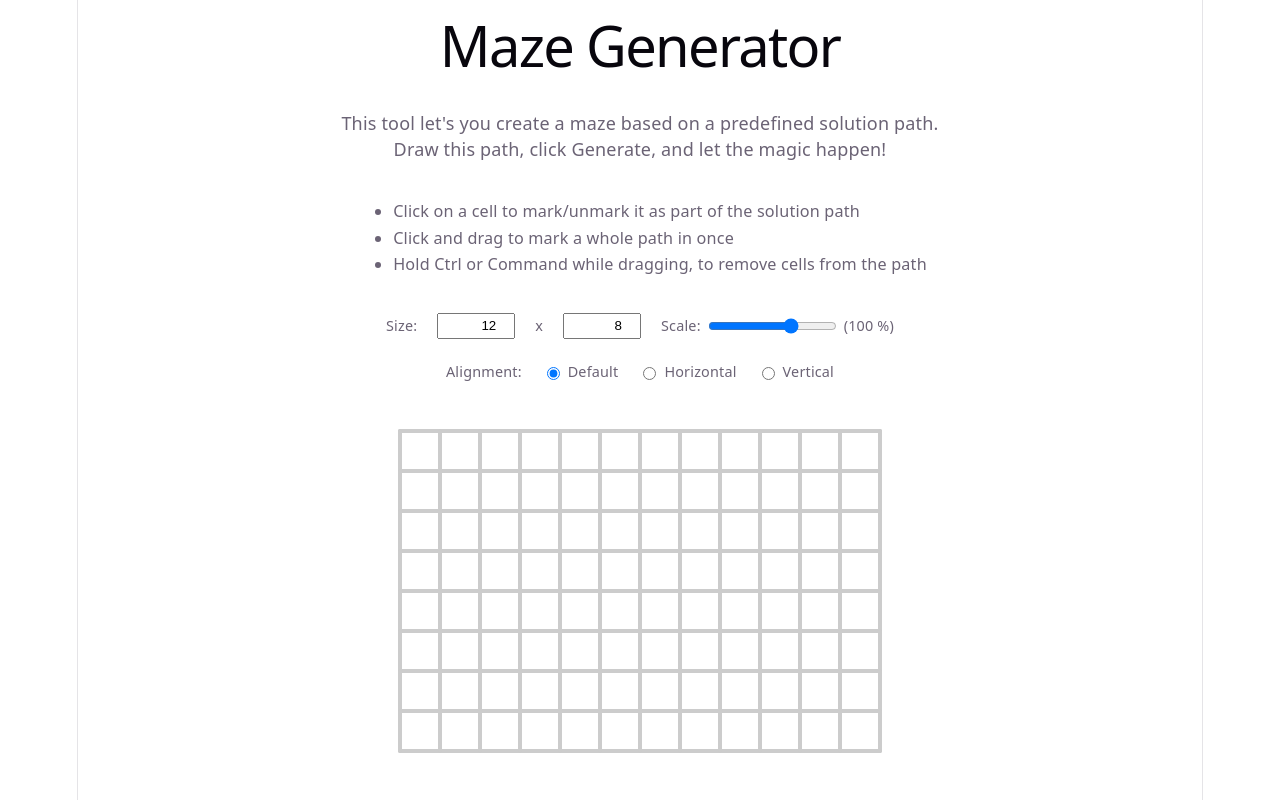
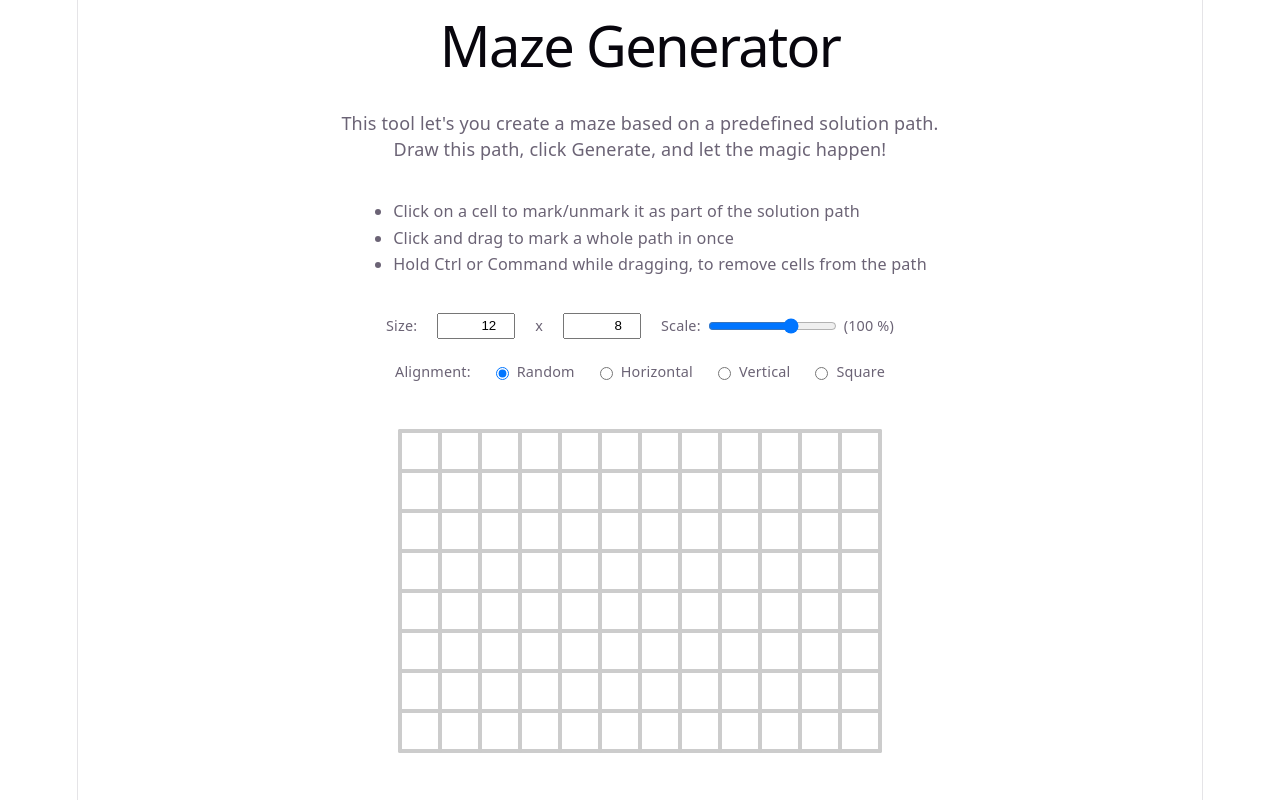
Before and after one commit to sampie777/mazegenerator, a React (Vite) app: page / in a window 1280 px wide. Shown: the top 800 px of the page. Built offline with nearby package versions, Linux system fonts and the light colour scheme.

Commit message:
feat: Added square alignment

```diff
--- a/src/App.tsx
+++ b/src/App.tsx
@@ -17,7 +17,7 @@ const App = () => {
   const [width, setWidth] = useState(12);
   const [height, setHeight] = useState(8);
   const [scale, setScale] = useState(100);
-  const [alignment, setAlignment] = useState<Alignment>("default");
+  const [alignment, setAlignment] = useState<Alignment>("random");
 
   const stepDurationRef = useRef(stepDuration);
   const shouldStopRef = useRef(false);
@@ -126,10 +126,10 @@ const App = () => {
           <label>
             <input type={"radio"}
                    name={"alignment"}
-                   value={"default"}
-                   checked={alignment == "default"}
+                   value={"random"}
+                   checked={alignment == "random"}
                    onChange={e => setAlignment(e.target.value as Alignment)} />
-            Default
+            Random
           </label>
           <label>
             <input type={"radio"}
@@ -146,6 +146,14 @@ const App = () => {
                    checked={alignment == "vertical"}
                    onChange={e => setAlignment(e.target.value as Alignment)} />
             Vertical
+          </label>
+          <label>
+            <input type={"radio"}
+                   name={"alignment"}
+                   value={"square"}
+                   checked={alignment == "square"}
+                   onChange={e => setAlignment(e.target.value as Alignment)} />
+            Square
           </label>
         </div>
 
--- a/src/logic/maze/generator.ts
+++ b/src/logic/maze/generator.ts
@@ -1,4 +1,4 @@
-import type { Alignment, Cell } from "./definitions.ts";
+import type { Alignment, Cell, Dimension } from "./definitions.ts";
 
 export namespace Generator {
   export type Options = {
@@ -31,7 +31,7 @@ export namespace Generator {
     cells: Cell[][],
     options: Options = {
       pathLengths: 0.07,
-      alignment: "default",
+      alignment: "random",
     },
     preCalculationCallback?: () => Promise<boolean>
   ) => {
@@ -133,7 +133,15 @@ export namespace Generator {
       return null;
     }
 
-    const nextCell = getNextCell(cell, unexplored, alignment);
+    const nextCell = getNextCell(
+      cell,
+      unexplored,
+      alignment,
+      {
+        width: cells[0].length,
+        height: cells.length
+      }
+    );
     nextCell.explored = true;
 
     // Remove wall between the cells
@@ -141,22 +149,49 @@ export namespace Generator {
     return nextCell;
   }
 
-  const getNextCell = (from: Cell, cells: Cell[], alignment: Alignment) => {
+  const getNextCell = (from: Cell, cells: Cell[], alignment: Alignment, mazeSize: Dimension) => {
+
     if (cells.length == 0) throw Error("Expected at least 1 cell in unexplored cells")
     if (cells.length == 1) return cells[0];
 
     const verticalNeighbors = cells.filter(cell => cell.x == from.x)
     const horizontalNeighbors = cells.filter(cell => cell.y == from.y)
 
-    if (alignment == "default" || verticalNeighbors.length == 0 || horizontalNeighbors.length == 0) {
+    if (alignment == "random" || verticalNeighbors.length == 0 || horizontalNeighbors.length == 0) {
       return cells[getRandomIndex(cells.length)];
     }
 
-    const followAlignmentChance = 0.25;
-    if (Math.random() > (alignment == "horizontal" ? 1 - followAlignmentChance : followAlignmentChance)) {
-      return verticalNeighbors[getRandomIndex(verticalNeighbors.length)];
+    if (alignment == "horizontal" || alignment == "vertical") {
+      const followAlignmentChance = 0.75;
+
+      if (Math.random() > (alignment == "horizontal" ? followAlignmentChance : 1 - followAlignmentChance)) {
+        return verticalNeighbors[getRandomIndex(verticalNeighbors.length)];
+      }
+      return horizontalNeighbors[getRandomIndex(horizontalNeighbors.length)];
     }
-    return horizontalNeighbors[getRandomIndex(horizontalNeighbors.length)];
+
+    if (alignment == "square") {
+      const followAlignmentChance = 0.93;
+      const pos = {
+        x: from.x,
+        y: from.y,
+      }
+
+      // Mirror so the cells seems to be in the first quadrant
+      if (pos.x > mazeSize.width / 2) pos.x = mazeSize.width - pos.x;
+      if (pos.y > mazeSize.height / 2) pos.y = mazeSize.height - pos.y;
+
+      const centerGradiant = mazeSize.width / Math.max(1, mazeSize.height);
+      const cellGradiant = pos.x / Math.max(1, pos.y);
+      const preferredAlignment = cellGradiant < centerGradiant ? "vertical" : "horizontal";
+
+      if (Math.random() > (preferredAlignment == "horizontal" ? followAlignmentChance : 1 - followAlignmentChance)) {
+        return verticalNeighbors[getRandomIndex(verticalNeighbors.length)];
+      }
+      return horizontalNeighbors[getRandomIndex(horizontalNeighbors.length)];
+    }
+
+    throw Error("Unknown alignment option")
   }
 
   const getRandomIndex = (max: number) => Math.floor(Math.random() * max)
```
Also changed, not shown: src/logic/maze/definitions.ts (+6 -1 lines).
